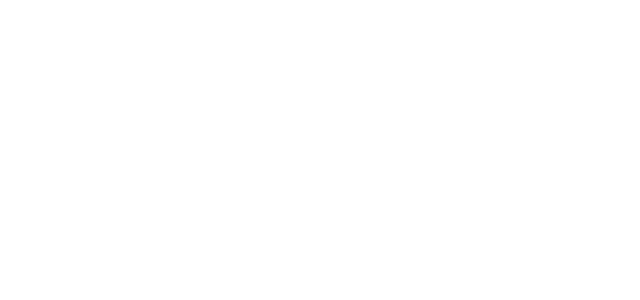
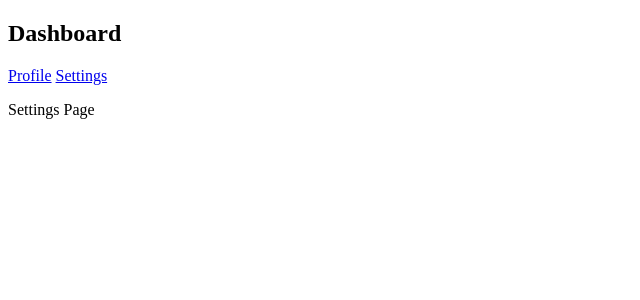
Before and after one commit to abdullahshabir31/React-Learning, a React (Vite) app: page /settings in a window 1280 px wide. Before the commit this address had no page. Shown: the top 300 px of the page, without its empty margins (0-640 px from the left). Built offline with nearby package versions, Linux system fonts and the light colour scheme.

Commit message:
Add nested routes example

```diff
--- /dev/null
+++ b/src/11-React-Router/05-nested-routes.jsx
@@ -0,0 +1,38 @@
+import { BrowserRouter, Link, Outlet, Route, Routes } from "react-router-dom";
+
+function Dashboard() {
+  return (
+    <div>
+      <h2>Dashboard</h2>
+
+      <nav>
+        <Link to="profile">Profile</Link> <Link to="settings">Settings</Link>
+      </nav>
+
+      <Outlet />
+    </div>
+  );
+}
+
+function Profile() {
+  return <p>Profile Page</p>;
+}
+
+function Settings() {
+  return <p>Settings Page</p>;
+}
+
+function NestedRoutes() {
+  return (
+    <BrowserRouter>
+      <Routes>
+        <Route path="/" element={<Dashboard />}>
+          <Route path="profile" element={<Profile />} />
+          <Route path="settings" element={<Settings />} />
+        </Route>
+      </Routes>
+    </BrowserRouter>
+  );
+}
+
+export default NestedRoutes;
--- a/src/App.jsx
+++ b/src/App.jsx
@@ -1,7 +1,7 @@
-import UrlParameters from "./11-React-Router/04-url-parameters";
+import NestedRoutes from "./11-React-Router/05-nested-routes";
 
 function App() {
-  return <UrlParameters />;
+  return <NestedRoutes />;
 }
 
 export default App;
```
